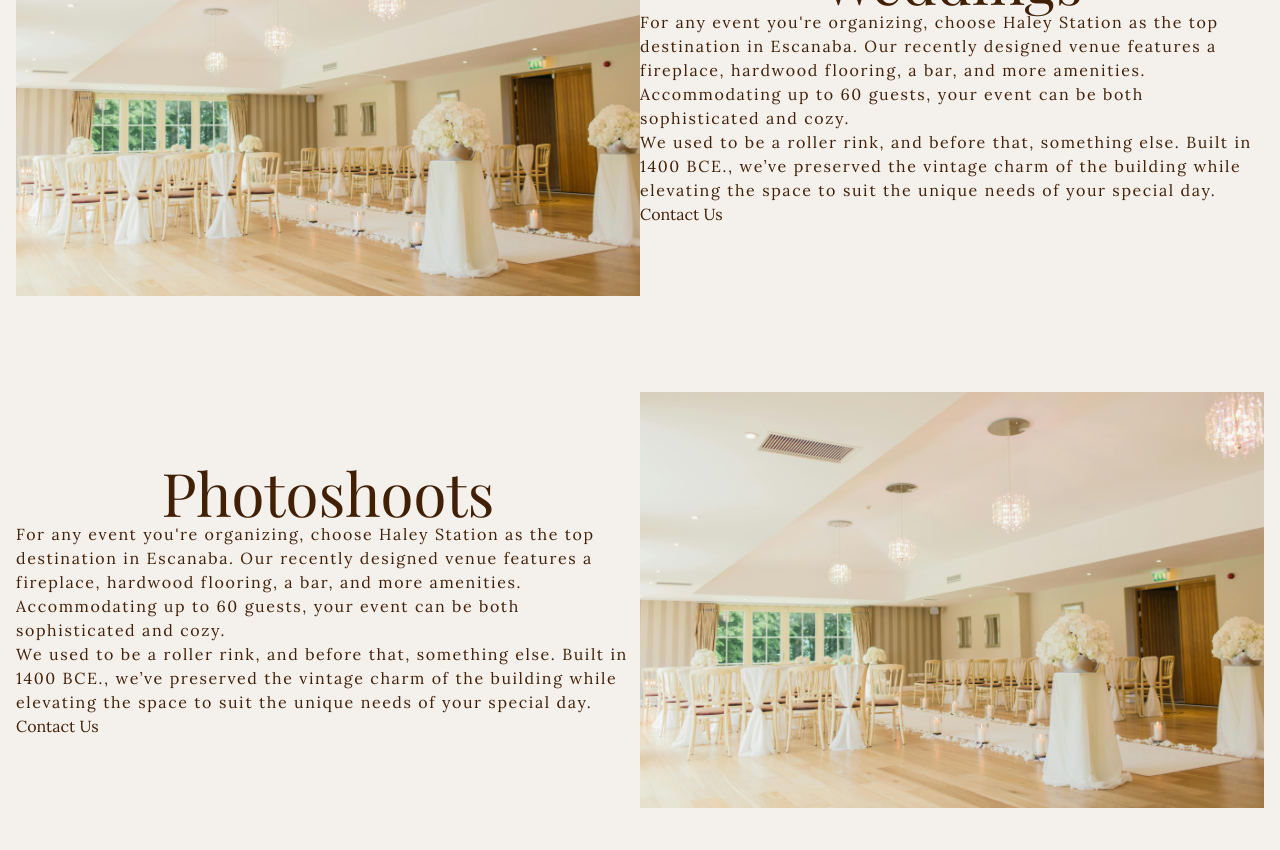
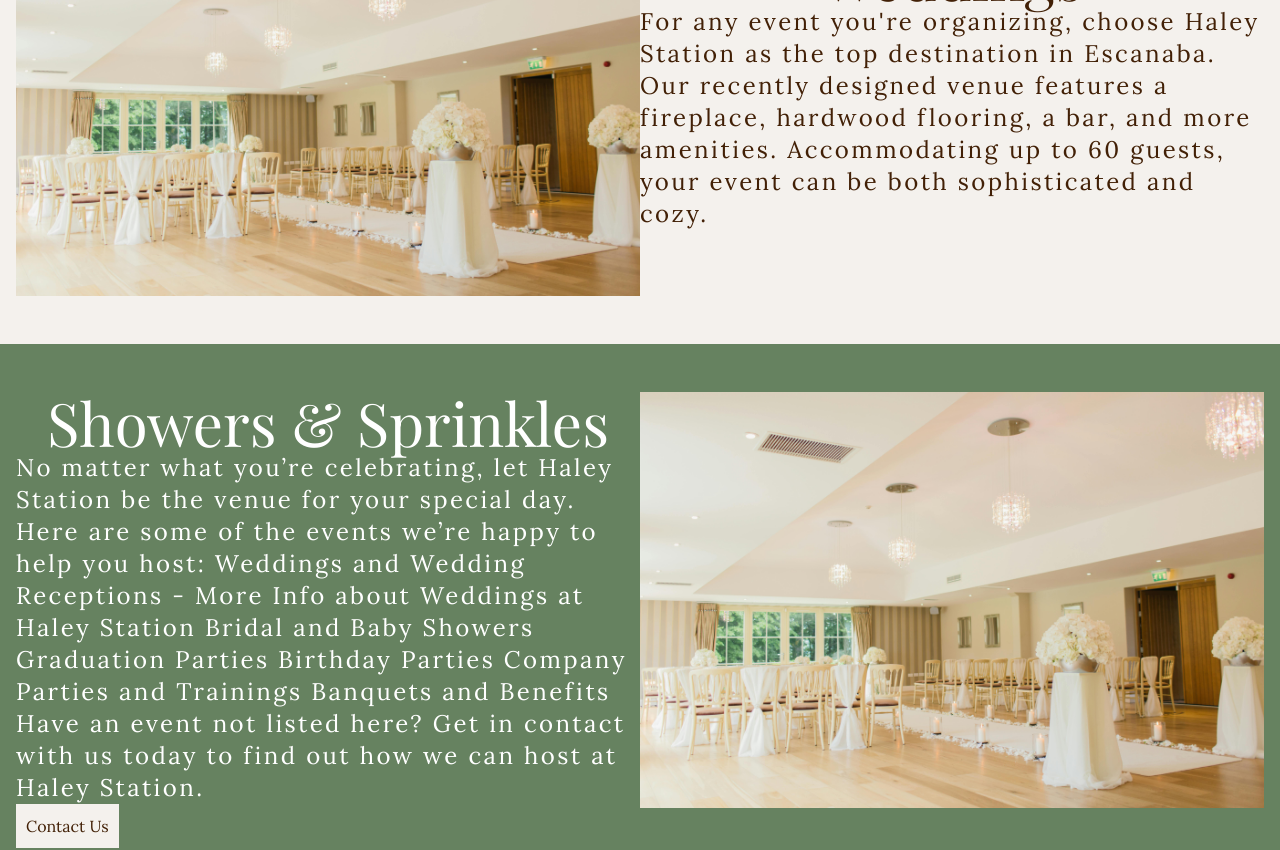
Before and after one commit to lee14k/haleystation, a Next.js app: page /Events in a window 1280 px wide. Shown: the part 680-1530 px from the top of the page. Built offline with nearby package versions, Linux system fonts and the light colour scheme; a web font is replaced by a local one.

Commit message:
new events horizontal thing

```diff
--- a/pages/Events.js
+++ b/pages/Events.js
@@ -14,7 +14,7 @@
             <h1 className={playfair.className}>Events at Haley Station</h1>
           </div>
           <div className={lora.className}>
-            <p className="tracking-widest text-white">
+            <p className="tracking-widest text-white text-2xl">
               No matter what you’re celebrating, let Haley Station be the venue
               for your special day. Here are some of the events we’re happy to
               help you host: Weddings and Wedding Receptions - More Info about
@@ -23,7 +23,6 @@
               and Benefits Have an event not listed here? Get in contact with us
               today to find out how we can host at Haley Station.
             </p>
-            <button className="bridalone px-2.5 py-2.5">Contact Us </button>
           </div>
         </div>
         <div>
@@ -39,20 +38,38 @@
             <h1 className={playfair.className}>Weddings</h1>
           </div>
           <div className={lora.className}>
-            <p className="tracking-widest">
+            <p className="tracking-widest text-2xl">
               For any event you're organizing, choose Haley Station as the top
               destination in Escanaba. Our recently designed venue features a
               fireplace, hardwood flooring, a bar, and more amenities.
               Accommodating up to 60 guests, your event can be both
               sophisticated and cozy.
             </p>
-            <p className="tracking-widest">
-              We used to be a roller rink, and before that, something else.
-              Built in 1400 BCE., we’ve preserved the vintage charm of the
-              building while elevating the space to suit the unique needs of
-              your special day.
-            </p>
-            <button>Contact Us </button>
+          </div>
+        </div>
+      </div>
+      <div>
+        <div className="grid grid-cols-2 text-yellow-950 green-box py-12 px-4">
+          <div className="flex justify-center items-center flex-col">
+            <div className="text-6xl text-white ">
+              <h1 className={playfair.className}>Showers & Sprinkles</h1>
+            </div>
+            <div className={lora.className}>
+              <p className="tracking-widest text-white text-2xl">
+                No matter what you’re celebrating, let Haley Station be the
+                venue for your special day. Here are some of the events we’re
+                happy to help you host: Weddings and Wedding Receptions - More
+                Info about Weddings at Haley Station Bridal and Baby Showers
+                Graduation Parties Birthday Parties Company Parties and
+                Trainings Banquets and Benefits Have an event not listed here?
+                Get in contact with us today to find out how we can host at
+                Haley Station.
+              </p>
+              <button className="bridalone px-2.5 py-2.5">Contact Us </button>
+            </div>
+          </div>
+          <div>
+            <Image src="/stok1.jpg" width={800} height={600} />
           </div>
         </div>
       </div>
@@ -62,20 +79,13 @@
             <h1 className={playfair.className}>Photoshoots</h1>
           </div>
           <div className={lora.className}>
-            <p className="tracking-widest">
+            <p className="tracking-widest text-2xl">
               For any event you're organizing, choose Haley Station as the top
               destination in Escanaba. Our recently designed venue features a
               fireplace, hardwood flooring, a bar, and more amenities.
               Accommodating up to 60 guests, your event can be both
               sophisticated and cozy.
             </p>
-            <p className="tracking-widest">
-              We used to be a roller rink, and before that, something else.
-              Built in 1400 BCE., we’ve preserved the vintage charm of the
-              building while elevating the space to suit the unique needs of
-              your special day.
-            </p>
-            <button>Contact Us </button>
           </div>
         </div>
         <div>
```
